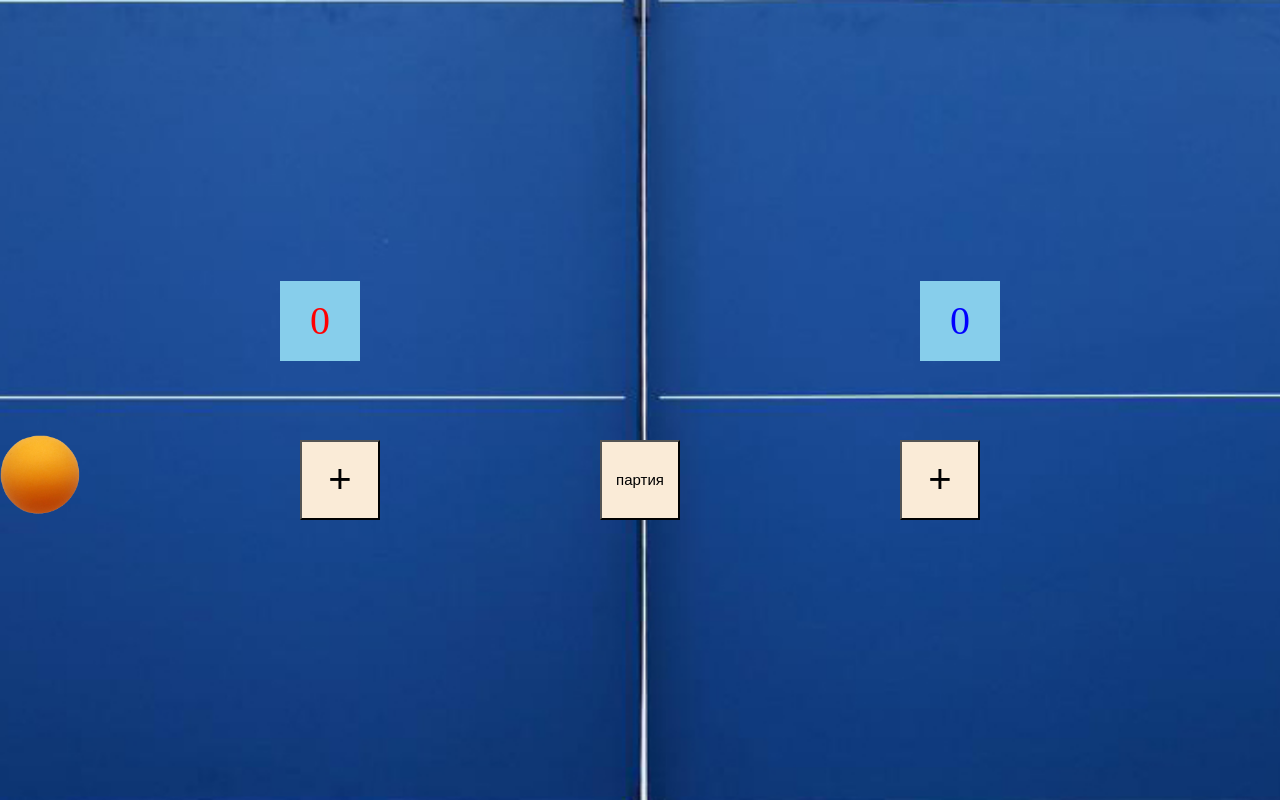
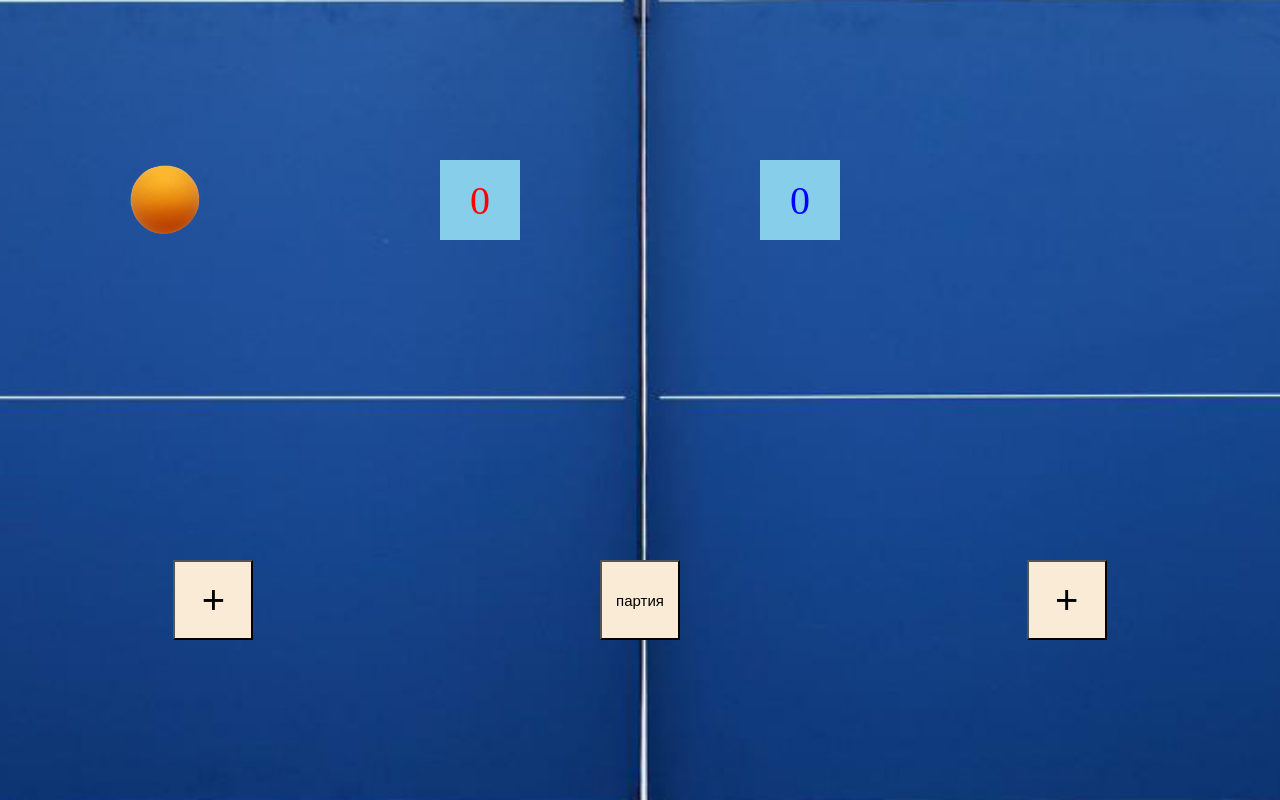
Before and after one commit to ArtemChepeliuk/tenis_score, a plain HTML site: page index.html in a window 1280 px wide. Drawn offline with Linux system fonts and the light colour scheme.

Commit message:
first commit

```diff
--- a/index.html
+++ b/index.html
@@ -13,15 +13,21 @@
 <body>
   <div class="main">
     <div class="top">
+        <div class="section left_ball">
+            <div class="ball" id="lBall" style="visibility:visible">
+              <img src="img/ball.png" alt="ball">
+            </div>
+          </div>
       <div class="section left_score score" id="lscore">0</div>
       <div class="section right_score score" id="rscore">0</div>
+      <div class="section right_ball">
+          <div class="ball" id="rBall">
+            <img src="img/ball.png" alt="ball">
+          </div>
+        </div>
     </div>
     <div class="bottom">
-      <div class="section left_ball">
-        <div class="ball" id="lBall" style="visibility:visible">
-          <img src="img/ball.png" alt="ball">
-        </div>
-      </div>
+
 
 
       <div class="section left plus" id="leftPlus">
@@ -35,11 +41,7 @@
         <button id="rbutton" onclick="rcounter()" class="myBtn">+</button>
       </div>
 
-      <div class="section right_ball">
-        <div class="ball" id="rBall">
-          <img src="img/ball.png" alt="ball">
-        </div>
-      </div>
+
     </div>
   </div>
 
--- a/main.css
+++ b/main.css
@@ -23,7 +23,7 @@ img {
   margin: 0 auto;
   display: flex;
   flex-direction: column;
-  justify-content: center;
+  justify-content: space-around;
 }
 
 .top,
@@ -34,7 +34,7 @@ img {
   min-height: 159px;
 }
 .bottom {
-  justify-content: space-between;
+  justify-content: space-around;
 }
 
 .section {
@@ -62,6 +62,11 @@ img {
   max-width: 80px;
   height: auto;
   visibility: hidden;
+  margin: 0 auto;
+}
+.ball img {
+  display: block;
+  text-align: center;
 }
 
 button {
@@ -74,3 +79,9 @@ button {
 #reset{
   font-size: 15px;
 }
+#rBall{
+  padding-right: 10px;
+}
+#lBall{
+  padding-left: 10px;
+}
--- a/main.js
+++ b/main.js
@@ -30,7 +30,8 @@ function onUpdate() {
     document.getElementById('rBall').style.visibility = 'hidden';
     console.log('visn');
     // sum % 2 = 1
-  } else {
+  }
+  else {
     document.getElementById('rBall').style.visibility = 'visible';
     document.getElementById('lBall').style.visibility = 'hidden';
     console.log('hidn');
```
